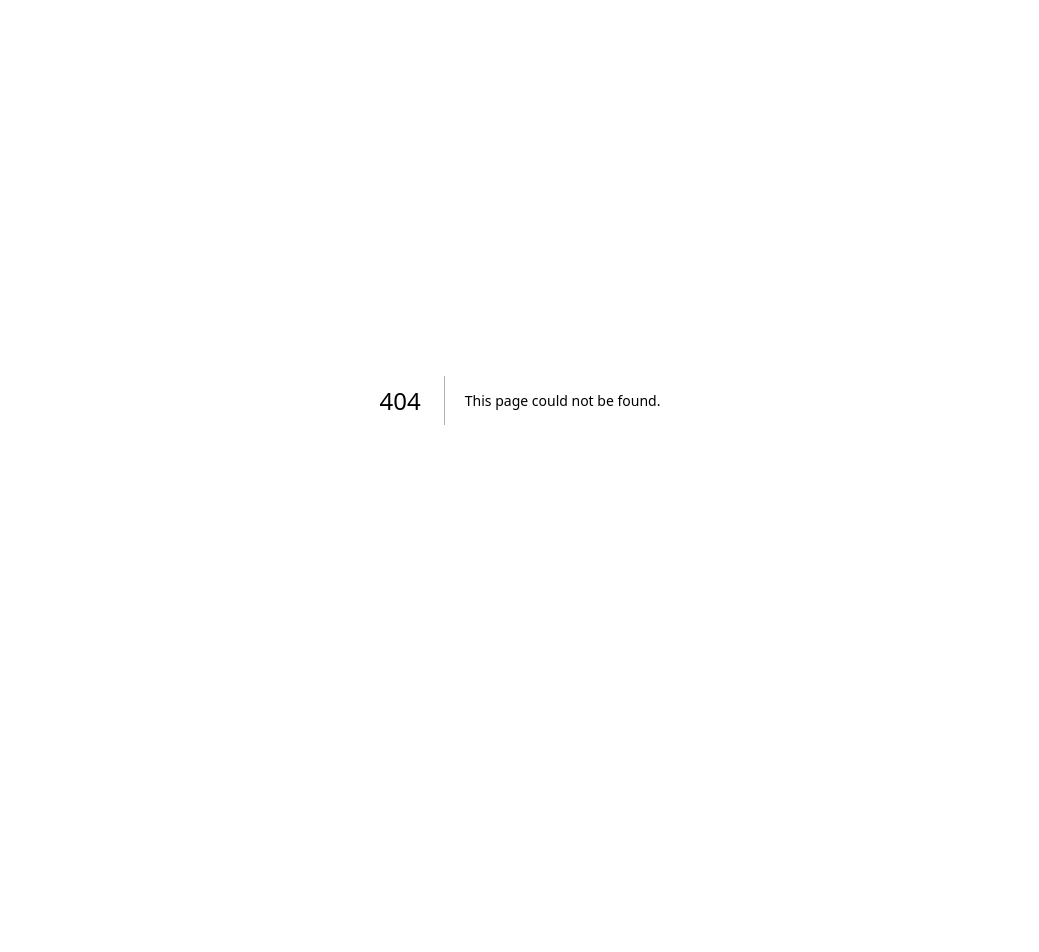
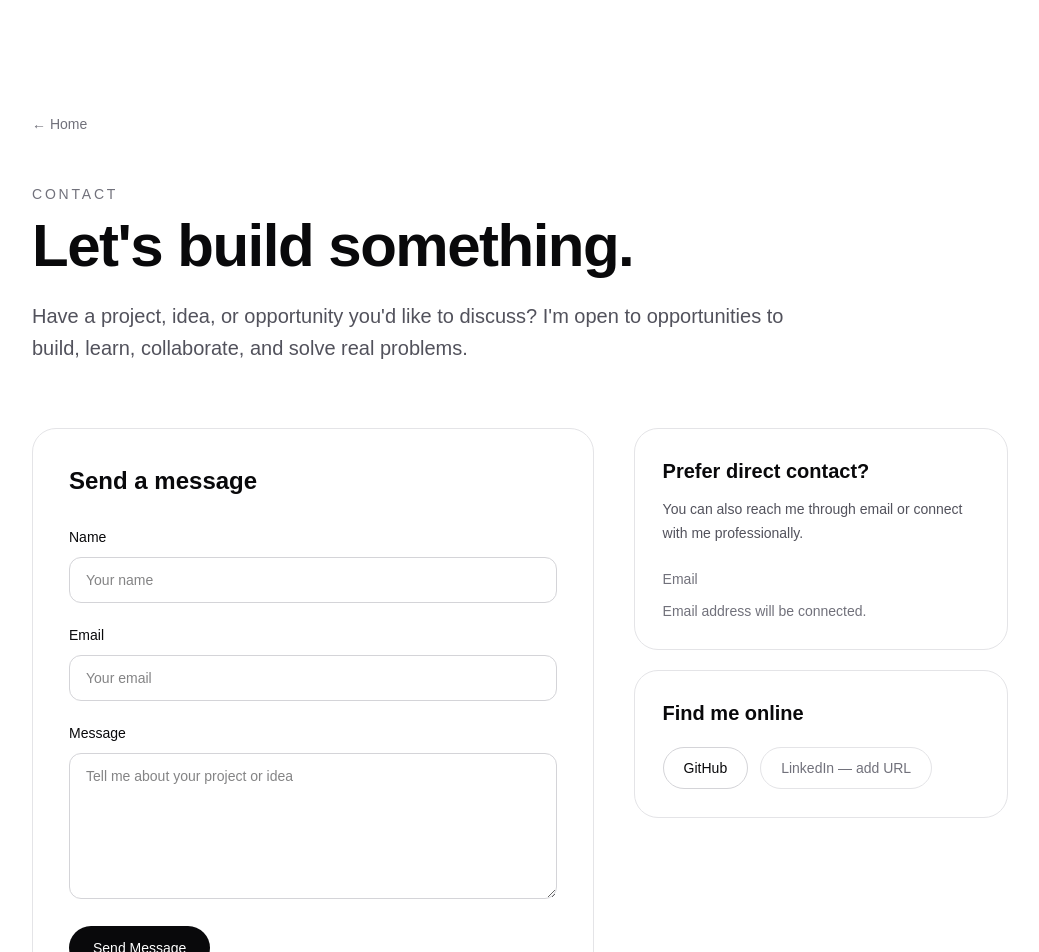
Before and after one commit to Leslei-254/leslei-portfolio, a Next.js app: page /contact in a window 1280 px wide. Before the commit this address had no page. Shown: the top 952 px of the page, without its empty margins (120-1159 px from the left). Before the commit the page ends 800 px from the top, so only its background shows below. Built offline with nearby package versions, Linux system fonts and the light colour scheme.

Commit message:
Add Week 5 contact page

```diff
--- /dev/null
+++ b/app/contact/page.tsx
@@ -0,0 +1,41 @@
+import Link from "next/link";
+
+export default function ContactPage() {
+  return (
+    <main className="min-h-screen bg-white text-zinc-950">
+      <section className="mx-auto max-w-5xl px-6 py-20 sm:py-28">
+        <Link href="/" className="text-sm text-zinc-500 hover:text-black">← Home</Link>
+        <div className="mt-12 max-w-3xl">
+          <p className="text-sm font-medium uppercase tracking-[0.2em] text-zinc-500">Contact</p>
+          <h1 className="mt-3 text-5xl font-semibold tracking-tight sm:text-6xl">Let&apos;s build something.</h1>
+          <p className="mt-6 text-xl leading-8 text-zinc-600">Have a project, idea, or opportunity you&apos;d like to discuss? I&apos;m open to opportunities to build, learn, collaborate, and solve real problems.</p>
+        </div>
+
+        <div className="mt-16 grid gap-10 lg:grid-cols-[1.2fr_0.8fr]">
+          <form className="rounded-3xl border border-zinc-200 p-7 sm:p-9">
+            <h2 className="text-2xl font-semibold">Send a message</h2>
+            <div className="mt-7 space-y-5">
+              <label className="block"><span className="text-sm font-medium">Name</span><input name="name" type="text" placeholder="Your name" className="mt-2 w-full rounded-xl border border-zinc-300 px-4 py-3 text-sm outline-none focus:border-zinc-950" /></label>
+              <label className="block"><span className="text-sm font-medium">Email</span><input name="email" type="email" placeholder="Your email" className="mt-2 w-full rounded-xl border border-zinc-300 px-4 py-3 text-sm outline-none focus:border-zinc-950" /></label>
+              <label className="block"><span className="text-sm font-medium">Message</span><textarea name="message" rows={6} placeholder="Tell me about your project or idea" className="mt-2 w-full rounded-xl border border-zinc-300 px-4 py-3 text-sm outline-none focus:border-zinc-950" /></label>
+              <button type="button" className="rounded-full bg-zinc-950 px-6 py-3 text-sm font-medium text-white">Send Message</button>
+            </div>
+            <p className="mt-4 text-xs text-zinc-500">The form UI is ready; submission handling will be connected before launch.</p>
+          </form>
+
+          <aside className="space-y-5">
+            <div className="rounded-3xl border border-zinc-200 p-7">
+              <h2 className="text-xl font-semibold">Prefer direct contact?</h2>
+              <p className="mt-3 text-sm leading-6 text-zinc-600">You can also reach me through email or connect with me professionally.</p>
+              <div className="mt-6 space-y-3 text-sm"><p className="text-zinc-500">Email</p><p className="text-zinc-500">Email address will be connected.</p></div>
+            </div>
+            <div className="rounded-3xl border border-zinc-200 p-7">
+              <h2 className="text-xl font-semibold">Find me online</h2>
+              <div className="mt-5 flex flex-wrap gap-3"><a href="https://github.com/Leslei-254" target="_blank" rel="noreferrer" className="rounded-full border border-zinc-300 px-5 py-2.5 text-sm">GitHub</a><span className="rounded-full border border-zinc-200 px-5 py-2.5 text-sm text-zinc-500">LinkedIn — add URL</span></div>
+            </div>
+          </aside>
+        </div>
+      </section>
+    </main>
+  );
+}
```
